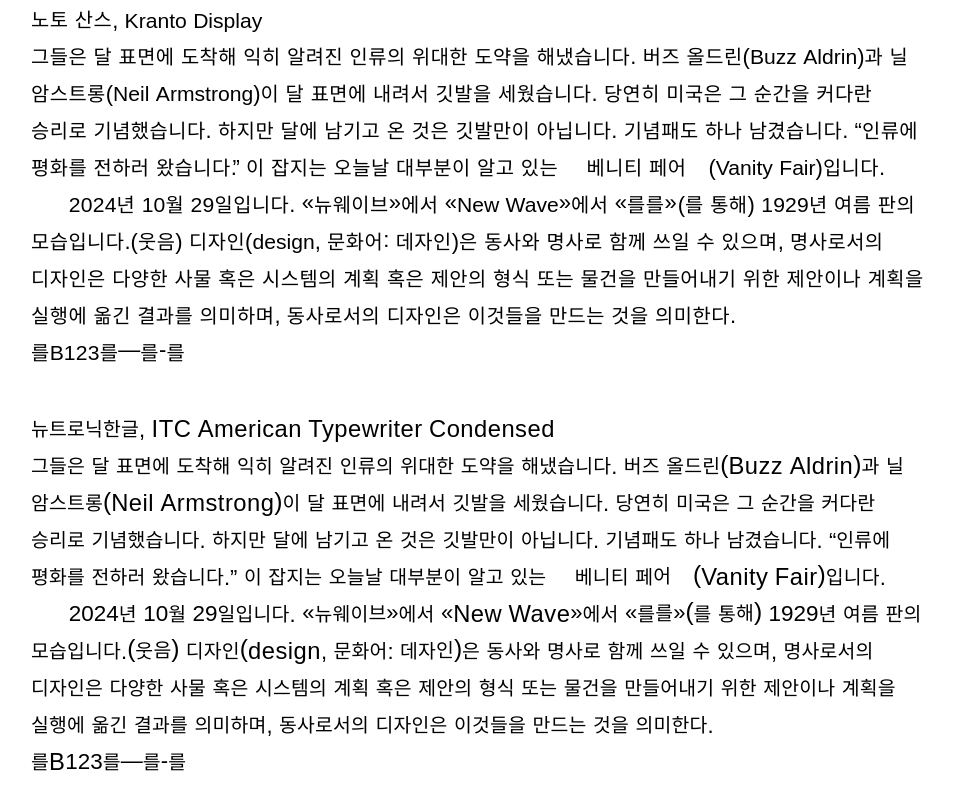
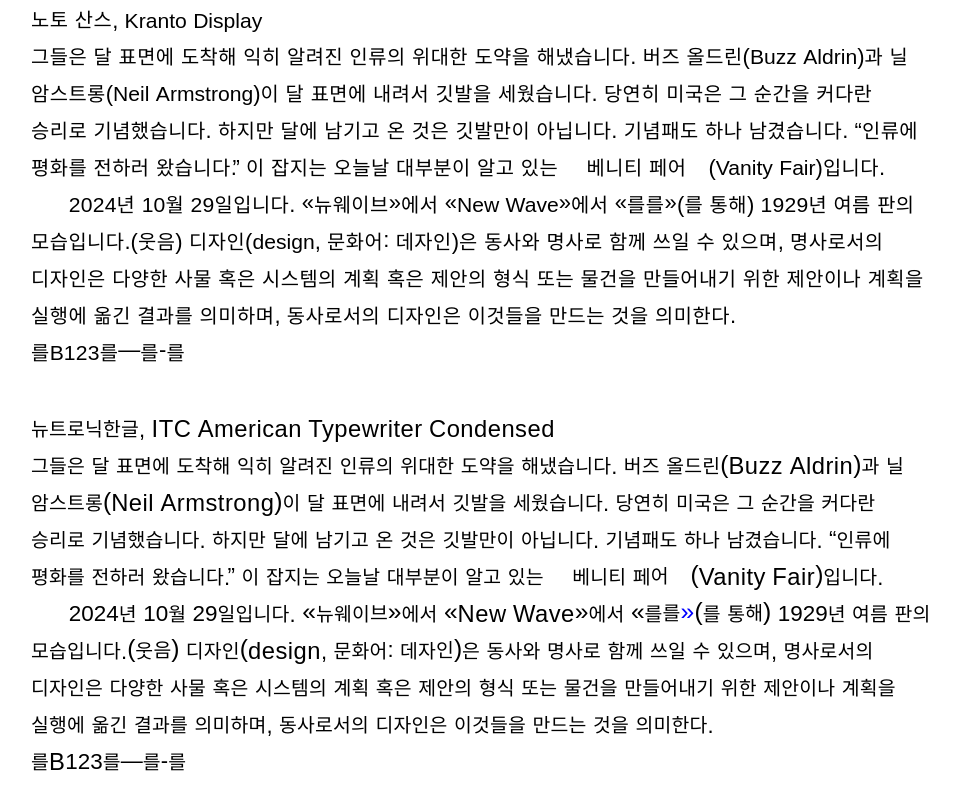
Before and after one commit to ueyuep/seokki-hangul-kuad2024, a plain HTML site: page index.html in a window 1280 px wide. Shown: the part 487-1296 px from the top of the page, without its empty margins (159-1118 px from the left). Drawn offline with Linux system fonts and the light colour scheme; files whose address does not match are found by name.

Commit message:
Update typesettings

```diff
--- a/assets/scripts/seokki-hangul-beta-kuad.js
+++ b/assets/scripts/seokki-hangul-beta-kuad.js
@@ -95,14 +95,14 @@ function seokkiHangul_B() {
       return `<span class="대시">${match}</span>`;
     });
 
+    // 꺽쇠괄호
+    innerText = innerText.replace(/([\‹\›\«\»](?=[\(]))/g, (match) => {
+      return `<span class="꺽쇠괄호">${match}</span>`;
+    });
+
     // 꺽쇠
     innerText = innerText.replace(/([\‹\›\«\»](?=[^(]|$))/g, (match) => {
       return `<span class="꺽쇠">${match}</span>`;
-    });
-
-    // 꺽쇠괄호
-    innerText = innerText.replace(/([\‹\›\«\»](?=[\(]))/g, (match) => {
-      return `<span class="꺽쇠괄호">${match}</span>`;
     });
 
     // 낫표
@@ -150,9 +150,24 @@ function seokkiHangul_D() {
       return `<span class="숫자">${match}</span>`;
     });
 
+    // 마침표+따옴표
+    innerText = innerText.replace(/([.](?=[’”]))/g, (match) => {
+      return `<span class="마침표따옴표">${match}</span>`;
+    });
+
+    // 따옴표
+    innerText = innerText.replace(/([\‘\’\“\”])/g, (match) => {
+      return `<span class="따옴표">${match}</span>`;
+    });
+
     // 대시
     innerText = innerText.replace(/([\-\—])/g, (match) => {
       return `<span class="대시">${match}</span>`;
+    });
+
+    // 꺽쇠괄호
+    innerText = innerText.replace(/([\‹\›\«\»](?=[\(]))/g, (match) => {
+      return `<span class="꺽쇠괄호">${match}</span>`;
     });
 
     // 괄호
@@ -165,11 +180,6 @@ function seokkiHangul_D() {
       return `<span class="꺽쇠">${match}</span>`;
     });
 
-    // 꺽쇠괄호
-    innerText = innerText.replace(/([\‹\›\«\»](?=[\(]))/g, (match) => {
-      return `<span class="꺽쇠괄호">${match}</span>`;
-    });
-
     // 낫표
     innerText = innerText.replace(/([\「\」\『\』])/g, (match) => {
       return `<span class="낫표">${match}</span>`;
@@ -180,11 +190,6 @@ function seokkiHangul_D() {
       return `<span class="콜론">${match}</span>`;
     });
 
-    // 마침표+따옴표
-    innerText = innerText.replace(/([.](?=[’”]))/g, (match) => {
-      return `<span class="마침표따옴표">${match}</span>`;
-    });
-
     textEl.innerHTML = innerText;
   }
 }
--- a/assets/styles/sass/common.sass
+++ b/assets/styles/sass/common.sass
@@ -168,8 +168,7 @@ button
   .콜론
     bottom: 0.12em
   .꺽쇠괄호
-    bottom: 0.12em
-    margin-right: 0.05em
+    margin-right: 0.02em
   .마침표따옴표
     margin-right: -0.2em
 
@@ -206,13 +205,23 @@ button
     font-size: 88%
     letter-spacing: 0em
     bottom: 0.075em
-
-  .대시,
-  .꺽쇠
+  .따옴표
+    font-size: 102%
     bottom: 0.07em
+  .마침표따옴표
+    margin-right: -0.12em
   .괄호
     font-size: 112%
     bottom: 0.06em
+  .꺽쇠괄호
+    margin-right: 0.02em
+    color: blue
+  .대시,
+  .콜론
+    bottom: 0.07em
+  .꺽쇠
+    font-size: 112%
+    bottom: 0.055em
 
 .D
   .낫표
```
Also changed, not shown: assets/styles/common.css.
